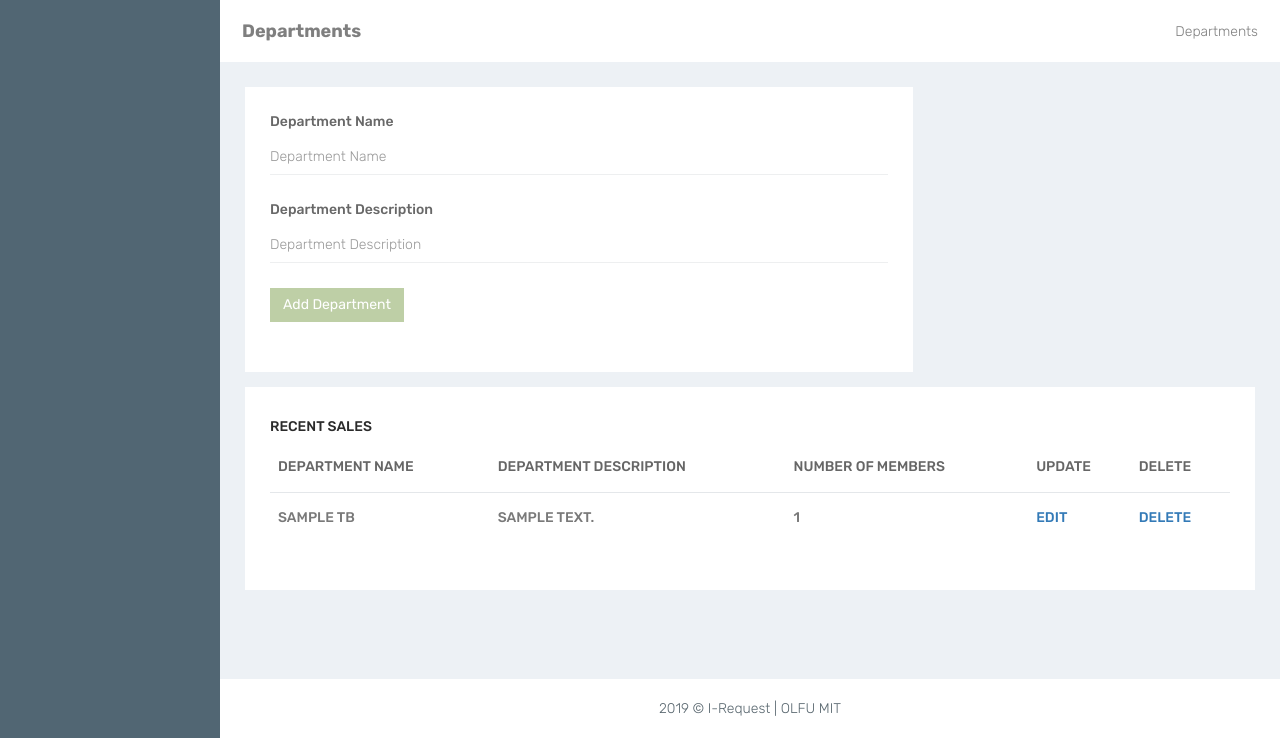
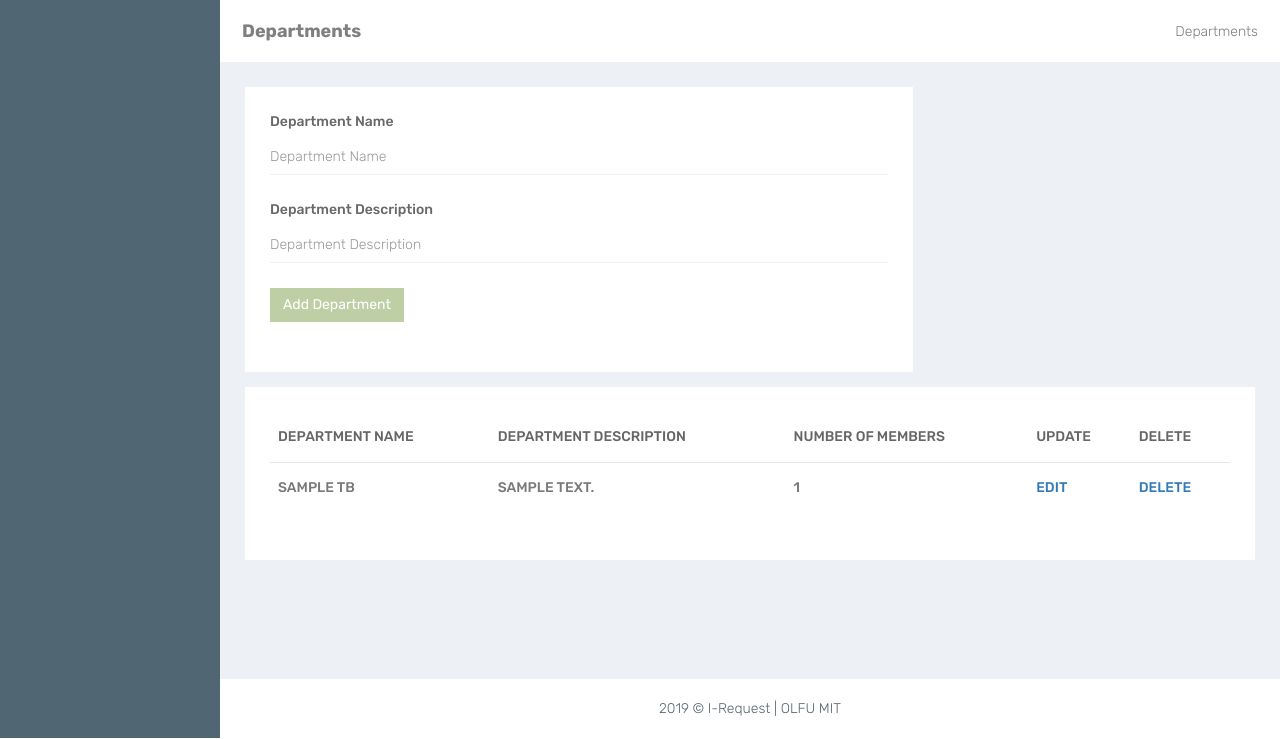
Before and after one commit to tammyybear/iRequest, a PHP site: page /departments.php in a window 1280 px wide. Shown: the part 61-800 px from the top of the page. Run offline with PHP 8.4, Linux system fonts and the light colour scheme; tables that the repository leaves empty hold one stand-in row (values such as "Sample post"); data that the repository does not hold is empty; some libraries are stand-ins or nearby versions.

Commit message:
update department

```diff
--- a/departments.php
+++ b/departments.php
@@ -81,7 +81,7 @@ include "database/config.php";
                 <div class="row">
                     <div class="col-sm-12">
                         <div class="white-box">
-                            <h3 class="box-title">Recent sales
+                            <h3 class="box-title">
                             <div class="table-responsive">
                                 <table class="table ">
                                     <thead>
```
